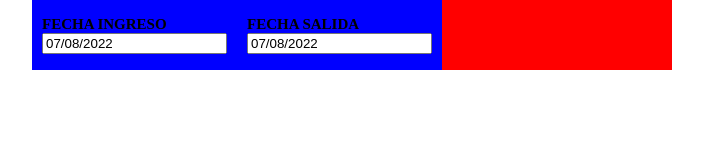
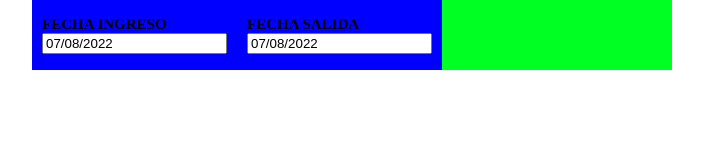
Before and after one commit to luciaduque248/Hotelia, a React app: page /formaliz in a window 1280 px wide. Shown: the whole page, without its empty margins (288-991 px from the left). Built offline with nearby package versions, Linux system fonts and the light colour scheme.

Commit message:
staging commit

```diff
--- a/src/assets/css/FormRoomSearch.css
+++ b/src/assets/css/FormRoomSearch.css
@@ -1,6 +1,6 @@
 .container-FormRoomSearch {
     display: flex;
-    background: red;
+    background: rgb(0, 255, 34);
     width: 50%;
     height: 70px;
     margin: 0 auto;
```
